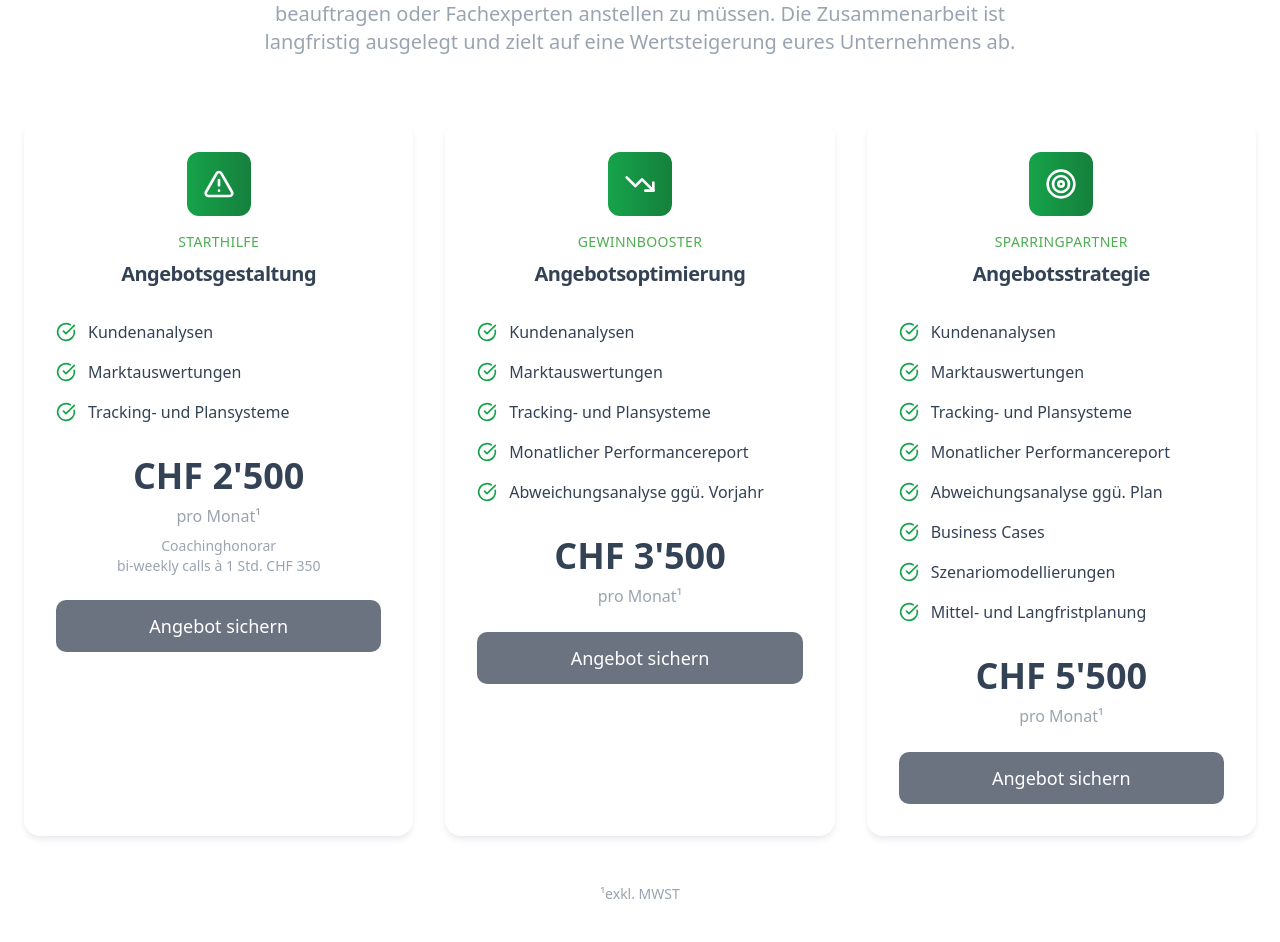
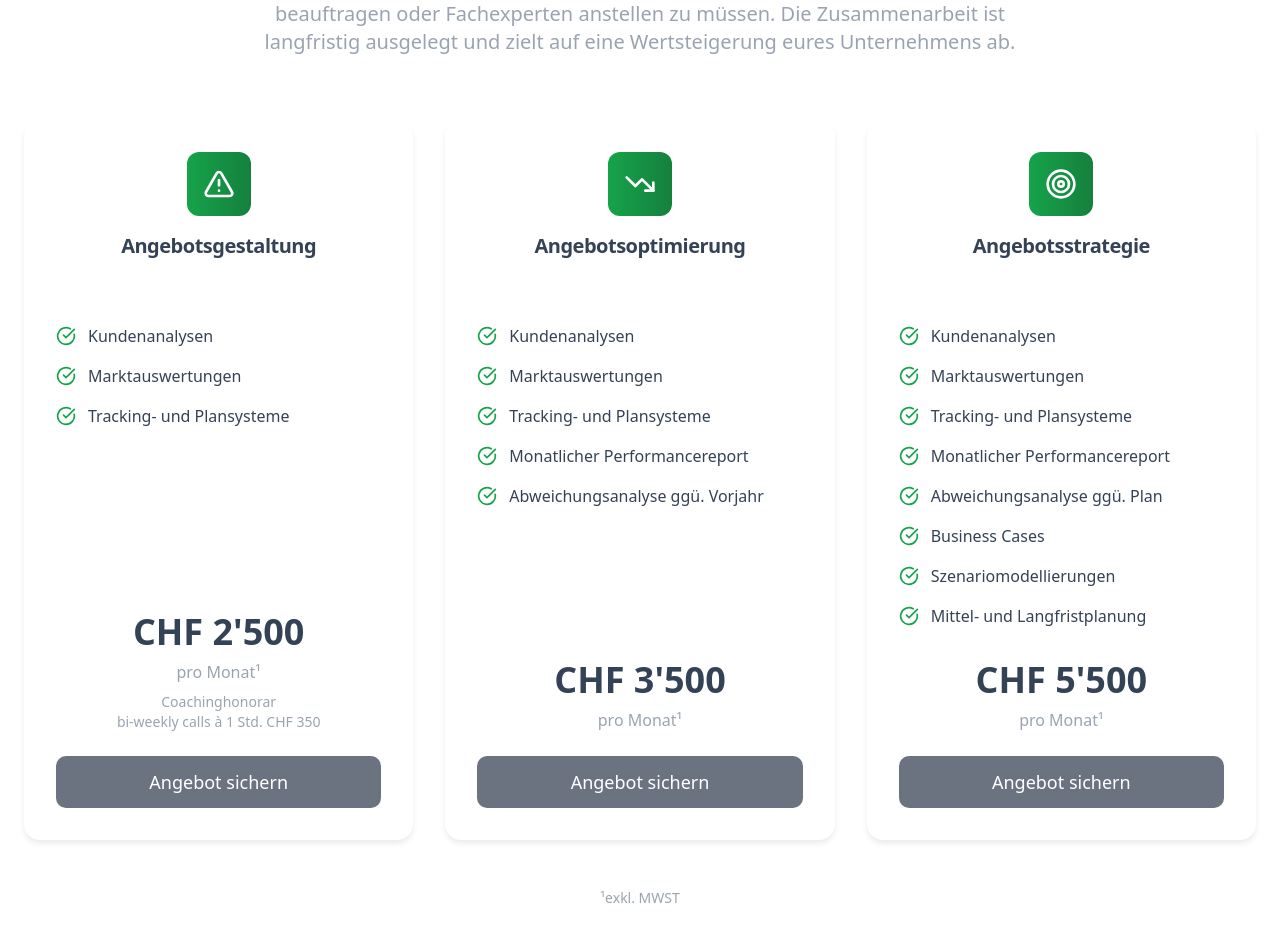
Before and after one commit to Gewinnarchitekt/gewinnarchitektdigital, a React (Vite) app: page / in a window 1280 px wide. Shown: the part 3228-4170 px from the top of the page. Built offline with nearby package versions, Linux system fonts and the light colour scheme; the HTML template or start-up script is replaced by a standard one.

Commit message:
Adjust Pricing Section

```diff
--- a/src/components/PricingSection.tsx
+++ b/src/components/PricingSection.tsx
@@ -7,7 +7,6 @@ const PricingSection = ({}: PricingSectionProps) => {
   const packages = [
     {
       name: "Angebotsgestaltung",
-      subtitle: "Starthilfe",
       price: "CHF 2'500",
       period: "pro Monat¹",
       description: "Bi-weekly Abstimmungen",
@@ -22,7 +21,6 @@ const PricingSection = ({}: PricingSectionProps) => {
     },
     {
       name: "Angebotsoptimierung",
-      subtitle: "Gewinnbooster",
       price: "CHF 3'500",
       period: "pro Monat¹",
       description: "Wöchentliche Abstimmungen",
@@ -38,7 +36,6 @@ const PricingSection = ({}: PricingSectionProps) => {
     },
     {
       name: "Angebotsstrategie",
-      subtitle: "Sparringpartner",
       price: "CHF 5'500",
       period: "pro Monat¹",
       description: "Abstimmungen nach Bedarf",
@@ -77,24 +74,19 @@ const PricingSection = ({}: PricingSectionProps) => {
             return (
               <div
                 key={index}
-                className="relative bg-card rounded-2xl p-8 card-shadow hover:elegant-shadow smooth-transition hover:-translate-y-1"
+                className="relative bg-card rounded-2xl p-8 card-shadow hover:elegant-shadow smooth-transition hover:-translate-y-1 flex flex-col"
               >
                 <div className="text-center mb-8">
                   <div className={`inline-flex p-4 rounded-xl bg-gradient-to-r ${pkg.color} mb-4`}>
                     <IconComponent className="w-8 h-8 text-white" />
                   </div>
 
-                  <div className="mb-4">
-                    <div className="text-sm font-medium text-accent uppercase tracking-wide">
-                      {pkg.subtitle}
-                    </div>
-                    <h3 className="text-xl font-semibold mt-2 mb-4">
-                      {pkg.name}
-                    </h3>
-                  </div>
+                  <h3 className="text-xl font-semibold mb-8">
+                    {pkg.name}
+                  </h3>
                 </div>
 
-                <div className="space-y-4 mb-8">
+                <div className="space-y-4 mb-8 flex-1">
                   {pkg.features.map((feature, featureIndex) => (
                     <div key={featureIndex} className="flex items-center space-x-3">
                       <CheckCircle className="w-5 h-5 text-green-600 flex-shrink-0" />
@@ -103,7 +95,7 @@ const PricingSection = ({}: PricingSectionProps) => {
                   ))}
                 </div>
 
-                <div className="text-center mb-6">
+                <div className="text-center mb-6 mt-auto">
                   <div className="text-4xl font-bold text-foreground mb-2">
                     {pkg.price}
                   </div>
```
